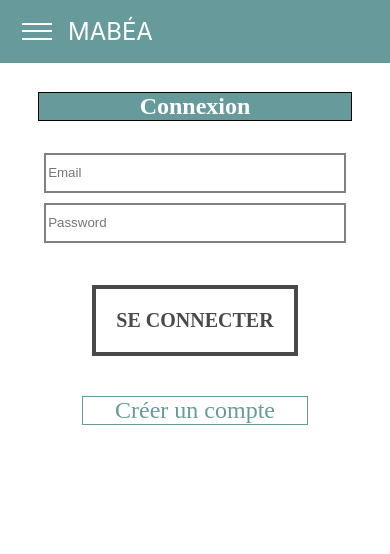
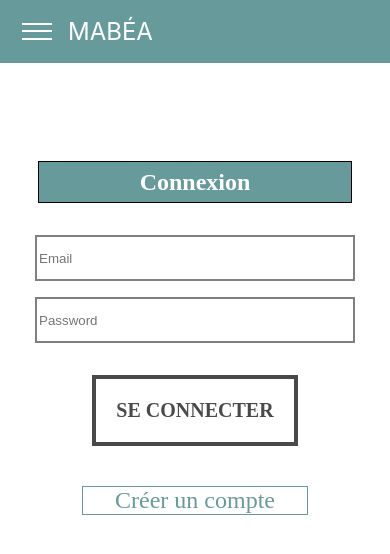
Before and after one commit to NicolasVid/Mabea, a React (Create React App) app: page /LogIn in a window 390 px wide. Shown: the top 554 px of the page. Built offline with nearby package versions, Linux system fonts and the light colour scheme.

Commit message:
Responsive 2

```diff
--- a/src/components/BaInput/BaInput.css
+++ b/src/components/BaInput/BaInput.css
@@ -1,5 +1,8 @@
+.Input2 {
+    margin-top: 80px;
+}
 
-.Input form {
+.Input2 form {
     display: flex;
     flex-direction: column;
     align-items: center;
@@ -11,7 +14,7 @@
     margin: 0 auto;
 }
 
-.Input form h1 {
+.Input2 form h1 {
     margin-top: 60px;
     font-family: 'Libre Baskerville', serif;
     font-size: 24px;
@@ -23,18 +26,18 @@
 }
 
 
-.Input textarea {
+.Input2 textarea {
     height: 200px;
     border: 2px solid grey;
     width: 80%;
     margin-top: 2rem;
 }
 
-.Input textarea ::placeholder {
+.Input2 textarea ::placeholder {
     margin: auto;
 }
 
-.Input button {
+.Input2 button {
     margin-top: 2rem;
     color: #494949;
     text-transform: uppercase;
@@ -50,7 +53,7 @@
     margin: 2rem;
 }
 
-.Input button:hover {
+.Input2 button:hover {
 color: #ffffff;
 background: #679b9b;
 border-color: #679b9b;
--- a/src/components/BaInput/BaInput.js
+++ b/src/components/BaInput/BaInput.js
@@ -62,7 +62,7 @@ class baInput extends React.Component {
       );
     } else {
       return (
-        <div className="Input">
+        <div className="Input2">
           <form onSubmit={this.handleSumbit}>
             <h1>PARTAGER VOTRE BA !</h1>
             <textarea
--- a/src/components/Login/Login.css
+++ b/src/components/Login/Login.css
@@ -4,6 +4,7 @@
     flex-direction: column;
     justify-content: center;
     align-items: center;
+    margin-top: 80px;
 }
 
 .login-box h1 {
@@ -13,11 +14,12 @@
     justify-content: center;
     font-family: 'Libre Baskerville', serif;
     font-size: 24px;
-    width: 450px;
+    width: 100%;
     background-color: #679b9b;
     color: white;
     border:1px solid black;
     width: 80%;
+    height: 40px;
 }
 
 .login-box a {
@@ -41,19 +43,18 @@
     flex-direction: column;
     align-items: center;
     justify-content: center;
-    margin-top: 1rem;
     font-family: 'Libre Baskerville', serif;
     font-size: 24px;
+    width: 80%;
 }
 
 .login-box form input {
     height: 40px;
     border: 2px solid grey;
-    box-sizing: border-box;
-	-webkit-box-sizing: border-box;
-    -moz-box-sizing: border-box;
-    margin-bottom: 10px;
-    width: 147%;
+    width: 100%;
+    margin: 1rem 0 0 0;
+
+
 }
 
 .login-box form .btn {
--- a/src/components/Moderation/Moderation.css
+++ b/src/components/Moderation/Moderation.css
@@ -1,3 +1,12 @@
+.end-ba {
+    margin-top: 150px;
+    text-align: center;
+    font-family: 'Libre Baskerville', serif;
+    font-weight: 700;
+    color: black;
+    font-size:38px;
+}
+
 .BA2 {
     margin-top: 150px;
     height: 100%;
@@ -25,6 +34,10 @@
 
 @media (max-width: 769px) {
     .DisplayBa2 p {
+        font-size: 24px;
+    }
+
+    .end-ba {
         font-size: 24px;
     }
     .BA2 {
--- a/src/components/Moderation/Moderation.js
+++ b/src/components/Moderation/Moderation.js
@@ -78,7 +78,7 @@ class Moderation extends React.Component {
         const { posts } = this.state;
         if (this.state.end) {
           return(
-          <div className="DisplayBa2"><p>Plus de BA à moderer</p></div>
+          <div className="end-ba"><p>Plus de BA à moderer</p></div>
           )
         } else {
         return (
```
